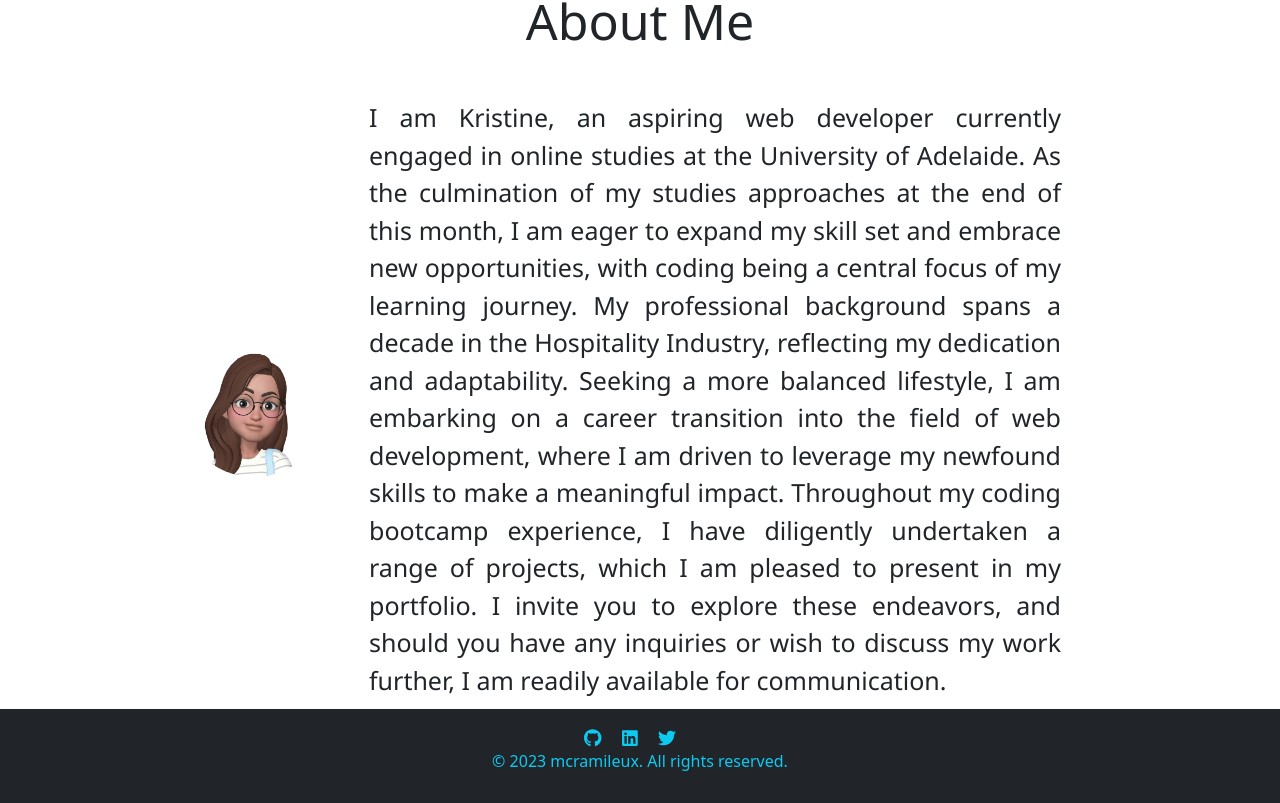
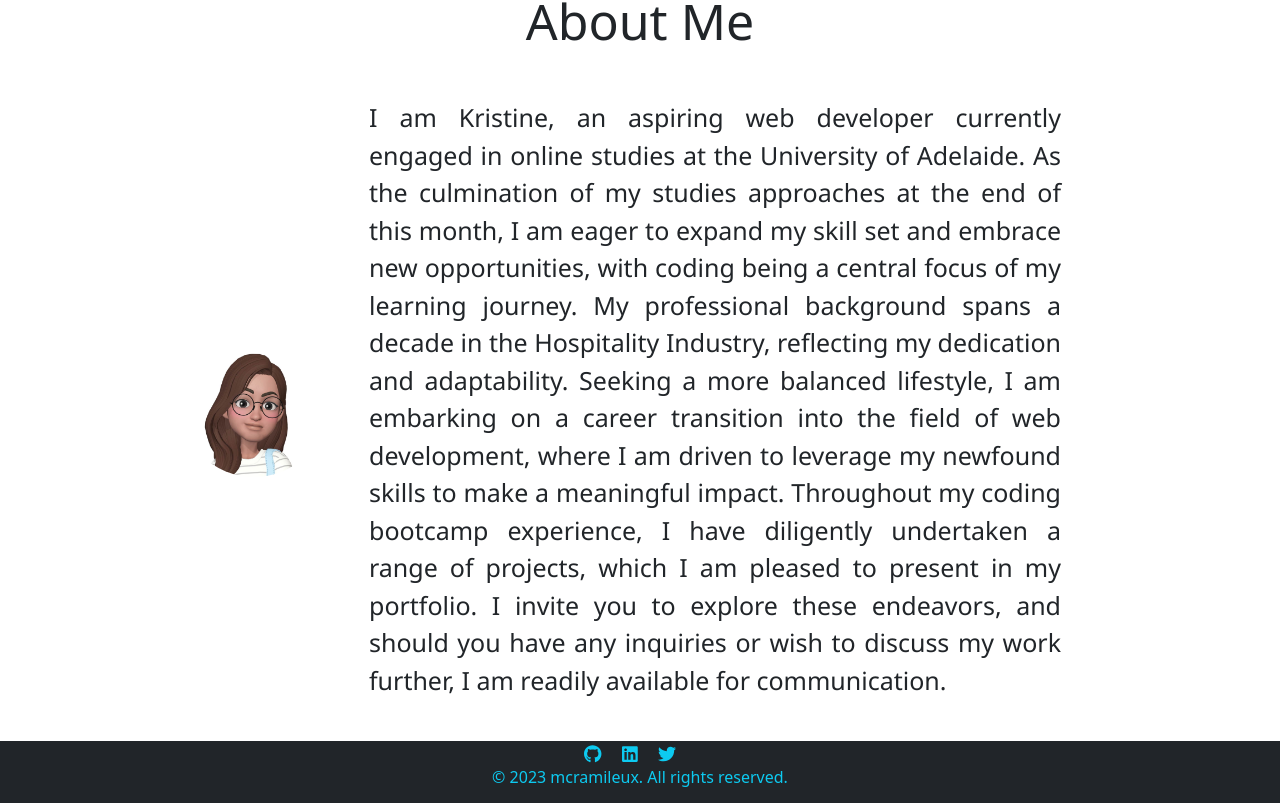
Before and after one commit to mcramileux/mcramileux-react-portfolio, a React (Create React App) app in the folder mcramileux-portfolio/: page / in a window 1280 px wide. Shown: the part 203-1006 px from the top of the page. Built offline with nearby package versions, Linux system fonts and the light colour scheme.

Commit message:
updating footer

```diff
--- a/mcramileux-portfolio/src/components/Footer.js
+++ b/mcramileux-portfolio/src/components/Footer.js
@@ -5,7 +5,7 @@
 
 export default function Footer() {
   return (
-    <footer className='bg-dark text-info py-3'>
+    <footer className='bg-dark text-info'>
       <div className='container-footer text-center'>
         <div className='row'>
           <div className='col-12'>
```
Also changed, not shown: 1 other file (tests, documents, lock files or other folders).
